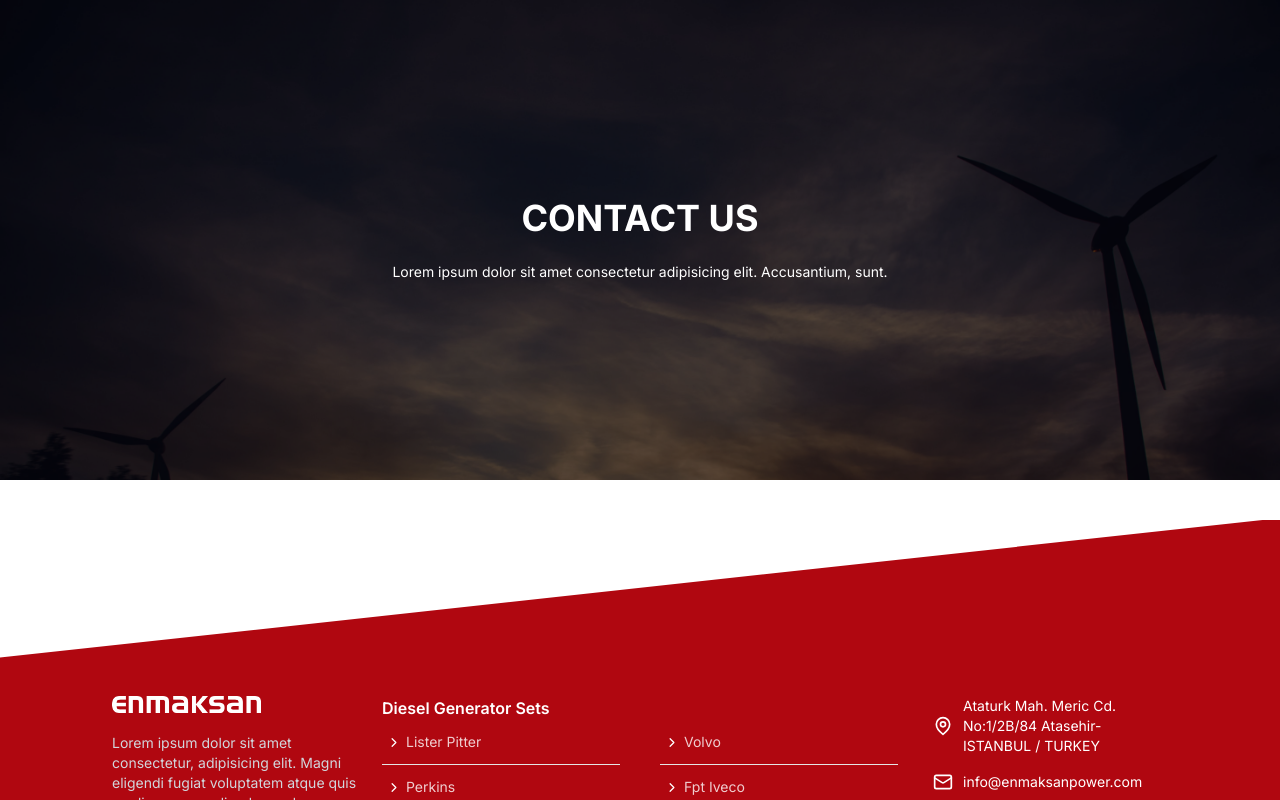
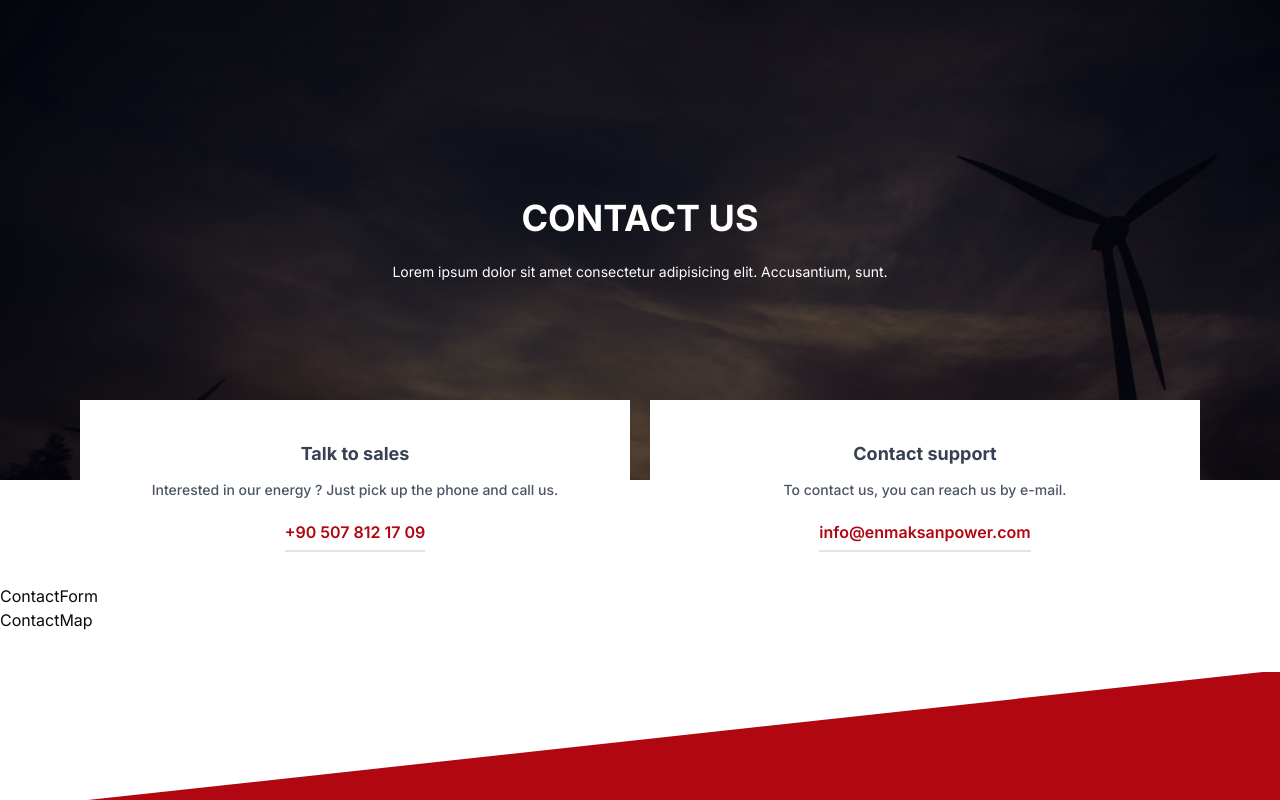
Before and after one commit to muztahiddurjoy/techsol, a Next.js app: page /contact in a window 1280 px wide. Shown: the top 800 px of the page. Built offline with nearby package versions, Linux system fonts and the light colour scheme.

Commit message:
product grid done

```diff
--- a/app/contact/page.tsx
+++ b/app/contact/page.tsx
@@ -1,3 +1,6 @@
+import ContactForm from '@/components/Contact/ContactForm/ContactForm'
+import ContactGrid from '@/components/Contact/ContactGrid/ContactGrid'
+import ContactMap from '@/components/Contact/ContactMap/ContactMap'
 import Header from '@/components/Contact/Header/Header'
 import Footer from '@/components/Footer/Footer'
 import Navbar from '@/components/Navbar/Navbar'
@@ -8,6 +11,9 @@ const Contact = () => {
     <>
     <Navbar/>
     <Header/>
+    <ContactGrid/>
+    <ContactForm/>
+    <ContactMap/>
     <Footer/>
     </>
   )
--- /dev/null
+++ b/components/Contact/ContactForm/ContactForm.tsx
@@ -0,0 +1,9 @@
+import React from 'react'
+
+const ContactForm = () => {
+  return (
+    <div>ContactForm</div>
+  )
+}
+
+export default ContactForm
--- /dev/null
+++ b/components/Contact/ContactGrid/ContactCard/ContactCard.tsx
@@ -0,0 +1,16 @@
+import { ContactCard } from '@/types/types'
+import React from 'react'
+
+const ContactCard = ({desc,link,linkText,title}:ContactCard) => {
+  return (
+    <div className='bg-white z-30 p-10 flex items-center justify-center flex-col'>
+    <p className='font-bold text-lg text-gray-700'>{title}</p>
+    <p className='text-gray-600 mt-3 text-sm font-medium text-center'>{desc}</p>
+    <div className="mt-5">
+            <a href={link} className='font-semibold text-primary transition-colors ease-in-out duration-300 border-b-2 hover:text-black hover:border-primary py-2'>{linkText}</a>
+    </div>
+    </div>
+  )
+}
+
+export default ContactCard
--- /dev/null
+++ b/components/Contact/ContactGrid/ContactGrid.tsx
@@ -0,0 +1,13 @@
+import React from 'react'
+import ContactCard from './ContactCard/ContactCard'
+
+const ContactGrid = () => {
+  return (
+    <div className='grid grid-cols-1 md:grid-cols-2 px-5 md:px-20 md:-mt-10 lg:-mt-20 -mt-5 md:gap-x-5'>
+        <ContactCard title='Talk to sales' desc='Interested in our energy ? Just pick up the phone and call us.' link='tel:+90 507 812 17 09' linkText='+90 507 812 17 09'/>
+        <ContactCard title='Contact support' desc='To contact us, you can reach us by e-mail.' link='mailto:info@enmaksanpower.com' linkText='info@enmaksanpower.com'/>
+    </div>
+  )
+}
+
+export default ContactGrid
--- /dev/null
+++ b/components/Contact/ContactMap/ContactMap.tsx
@@ -0,0 +1,9 @@
+import React from 'react'
+
+const ContactMap = () => {
+  return (
+    <div>ContactMap</div>
+  )
+}
+
+export default ContactMap
--- a/types/types.d.ts
+++ b/types/types.d.ts
@@ -8,3 +8,9 @@ export type ProductCard = {
     brand:string,
     link:string
 }
+export type ContactCard = {
+    title:string,
+    desc:string,
+    linkText:string,
+    link:string
+}
```
